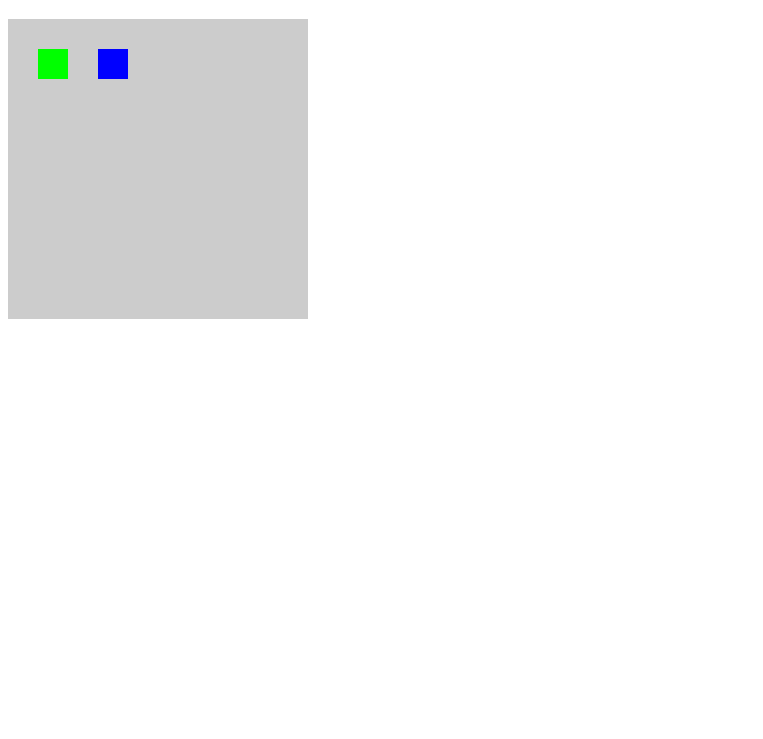
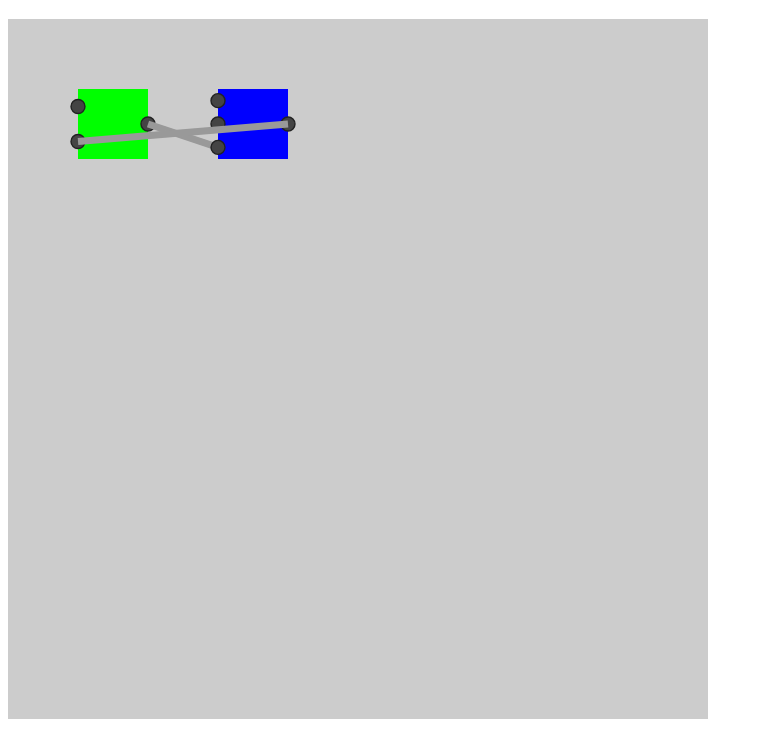
Before and after one commit to Twashi1/CircuitLogicSim, a plain HTML site: page client/index.html in a window 1280 px wide. Shown: the part 61-800 px from the top of the page, without its empty margins (0-763 px from the left). Drawn offline with Linux system fonts and the light colour scheme.

Commit message:
wire drawing

```diff
--- a/client/index.html
+++ b/client/index.html
@@ -12,7 +12,7 @@
 
 <body>
 	<h1>Testing</h1>
-	<canvas id="canvas" width="300" height="300"></canvas>
+	<canvas id="canvas" width="700" height="700"></canvas>
 	<script src="script.js"></script>
 	<script src="js/drawing.js"></script>
 </body>
--- a/client/js/drawing.js
+++ b/client/js/drawing.js
@@ -1,19 +1,77 @@
+// TODO: deal with z levels of circuits
+// TODO: draw links
+// TODO: select links and connect circuits
+
 const BACKGROUND_COLOR = "#cccccc";
-let circuits = [
+const CIRCUIT_INACTIVE_LINK_COLOR = "#444444";
+const CIRCUIT_ACTIVE_LINK_COLOR = "#888888";
+const CIRCUIT_LINK_BORDER_COLOR = "#222222";
+const CIRCUIT_LINK_WIRE_COLOR = "#999999";
+
+/*
+Expecting following fields for each circuit:
+logicalRepresentation : CIRCUIT_REPRESENTATION,
+name : str,
+inputLabels : str,
+outputLabels : str,
+color : str,
+// Position given in percentage of screen
+position : [num, num],
+// Links
+links: [
     {
+        "circuit": circuitID,
+        "input": inputIndex, // Index of an output within our circuit
+        "output": outputIndex // Index of an input within their circuit
+    }
+]
+*/
+
+let circuits = {
+    0: {
         "color": "#00ff00",
-        "position": [0.1, 0.1]
+        "position": [0.1, 0.1],
+        "inputLabels": ["a", "b"],
+        "outputLabels": ["c"],
+        "links": [
+            {
+                "circuit": 1,
+                "input": 0,
+                "output": 2
+            }
+        ]
     },
-    {
+    1: {
         "color": "#0000ff",
-        "position": [0.3, 0.1]
+        "position": [0.3, 0.1],
+        "inputLabels": ["a", "b", "c"],
+        "outputLabels": ["d"],
+        "links": [
+            {
+                "circuit": 0,
+                "input": 0,
+                "output": 1
+            }
+        ]
     }
-];
+};
 let scale = 1.0;
-let selected = -1;
+
+// Selected circuit
+let selected = null;
+// Selected link (negative value for output links)
+let selectedLink = null;
+
 let mouseX = 0;
 let mouseY = 0;
+
+let canvasWidth = 0;
+let canvasHeight = 0;
+
 const CIRCUIT_SIZE = 0.1;
+const LINK_SIZE = 0.01;
+const LINK_WIRE_WIDTH = 0.01;
+const LINK_BORDER_WIDTH = 0.2;
 
 // https://stackoverflow.com/questions/322378/javascript-check-if-mouse-button-down
 let lmbDown = 0;
@@ -32,9 +90,35 @@ function aabbContains(left1, right1, bot1, top1, px, py) {
     return px > left1 && px < right1 && py > bot1 && py < top1;
 }
 
+function circleContains(x, y, r, px, py) {
+    let dx = x - px;
+    let dy = y - py;
+
+    return dx * dx + dy * dy < r * r;
+}
+
 document.addEventListener("DOMContentLoaded", () => {
     const canvas = document.getElementById("canvas");
     const ctx = canvas.getContext("2d");
+
+    function drawLinkNode(x, y, scale, linked) {
+        ctx.beginPath();
+        ctx.arc(x * scale * canvasWidth, y * scale * canvasWidth, scale * LINK_SIZE * canvasWidth, 0, 2 * Math.PI, false);
+        ctx.fillStyle = linked ? CIRCUIT_ACTIVE_LINK_COLOR : CIRCUIT_INACTIVE_LINK_COLOR;
+        ctx.fill();
+        ctx.lineWidth = scale * LINK_SIZE * LINK_BORDER_WIDTH * canvasWidth;
+        ctx.strokeStyle = CIRCUIT_LINK_BORDER_COLOR;
+        ctx.stroke();
+    }
+
+    function drawLinkWire(x0, y0, x1, y1, scale) {
+        ctx.beginPath();
+        ctx.moveTo(x0 * scale, y0 * scale);
+        ctx.lineTo(x1 * scale, y1 * scale);
+        ctx.lineWidth = scale * LINK_WIRE_WIDTH;
+        ctx.strokeStyle = CIRCUIT_LINK_WIRE_COLOR;
+        ctx.stroke();
+    }
 
     function clearScreen() {
         const { width, height } = canvas.getBoundingClientRect();
@@ -44,16 +128,12 @@ document.addEventListener("DOMContentLoaded", () => {
     }
 
     canvas.addEventListener("mousedown", (event) => {
-        let rect = event.target.getBoundingClientRect();
-        let cursorX = (event.clientX - rect.left) / rect.width;
-        let cursorY = (event.clientY - rect.top) / rect.height;
-
-        findSelected(cursorX, cursorY);
+        findSelected();
     });
 
     // https://stackoverflow.com/questions/322378/javascript-check-if-mouse-button-down
     canvas.addEventListener("mousedown", (event) => { if (event.button == 0) ++lmbDown; });
-    canvas.addEventListener("mouseup", (event) => {if (event.button == 0) --lmbDown; });
+    canvas.addEventListener("mouseup", (event) => {if (event.button == 0) --lmbDown; selected = null; selectedLink = null; });
 
     // TODO: how does this work on mobile?
     canvas.addEventListener("mousemove", (event) => {
@@ -62,64 +142,139 @@ document.addEventListener("DOMContentLoaded", () => {
         mouseY = (event.clientY - rect.top) / rect.height;
     });
 
-    function findSelected(cursorX, cursorY) {
-        selected = -1;
-
+    function findSelected() {
         // Iterate circuits
-        for (let i = 0; i < circuits.length; i++) {
+        for (let i in circuits) {
             let currentCircuit = circuits[i];
 
+            // Check if we're clicking a link
+            let {inputPositions, outputPositions} = getLinkPositions(1.0, currentCircuit);
+
+            for (let i = 0; i < inputPositions.length; i++) {
+                let inputPos = inputPositions[i];
+
+                if (circleContains(
+                    inputPos[0],
+                    inputPos[1],
+                    LINK_SIZE * (1 + LINK_BORDER_WIDTH),
+                    mouseX,
+                    mouseY
+                )) {
+                    selectedLink = i;
+                    selected = currentCircuit;
+                }
+            }
+
+            for (let i = 0; i < outputPositions.length; i++) {
+                let outputPos = outputPositions[i];
+
+                if (circleContains(
+                    outputPos[0],
+                    outputPos[1],
+                    LINK_SIZE * (1 + LINK_BORDER_WIDTH),
+                    mouseX,
+                    mouseY
+                )) {
+                    selectedLink = -i;
+                    selected = currentCircuit;
+                }
+            }
+
             // Find circuit that was clicked on (if there was one)
-            if (aabbContains(
+            if (selectedLink == null && aabbContains(
                 currentCircuit.position[0],
                 currentCircuit.position[0] + CIRCUIT_SIZE,
                 currentCircuit.position[1],
                 currentCircuit.position[1] + getCircuitHeight(currentCircuit),
-                cursorX,
-                cursorY
+                mouseX,
+                mouseY
             )) {
                 selected = i;
-                console.log("Selected circuit!");
             }
         }
     }
 
-    /*
-    Expecting following fields for each circuit:
-    logicalRepresentation : CIRCUIT_REPRESENTATION,
-    name : str,
-    inputLabels : str,
-    outputLabels : str,
-    color : str,
-    position : [num, num], Position given in percentage of screen
-    links: [
-        {"circuit": circuitIndex},
-        {"input": inputIndex},
-        {"output": outputIndex}
-    ]
-    */
+    // Returns {left, top, width, height}
+    function getCircuitPosition(scale, circuit) {
+        let x = circuit.position[0] * scale;
+        let y = circuit.position[1] * scale;
+        let width = scale * CIRCUIT_SIZE;
+        let height = scale * getCircuitHeight();
 
-    function drawCircuit(scale, circuit, canvasWidth, canvasHeight) {
+        return {x, y, width, height};
+    }
+
+    // xOffset and yOffset in percentage of canvas
+    function calculateLinkPositions(scale, xOffset, yOffset, count) {
+        let spacing = getCircuitHeight() / count;
+        let positions = Array(count);
+
+        for (let i = 0; i < count; i++) {
+            positions[i] = [xOffset * scale, (yOffset + i * spacing + spacing / 2) * scale];
+        }
+
+        return positions;
+    }
+
+    function getLinkPositions(scale, circuit) {
+        let {x, y, width, height} = getCircuitPosition(1.0, circuit);
+
+        let inputPositions = calculateLinkPositions(scale, x, y, circuit.inputLabels.length);
+        let outputPositions = calculateLinkPositions(scale, x + width, y, circuit.outputLabels.length);
+
+        return {inputPositions, outputPositions};
+    }
+
+    function drawCircuit(scale, circuit) {
         // Calculate draw coordinates
         let x = circuit.position[0] * scale * canvasWidth;
         let y = circuit.position[1] * scale * canvasHeight;
         let width = scale * CIRCUIT_SIZE * canvasWidth;
-        let height = scale * CIRCUIT_SIZE * canvasHeight;
+        let height = scale * getCircuitHeight() * canvasHeight;
 
         ctx.fillStyle = circuit.color;
         ctx.fillRect(x, y, width, height);
+
+        // Iterate input labels and draw them
+        let {inputPositions, outputPositions} = getLinkPositions(1.0, circuit);
+
+        for (let i = 0; i < inputPositions.length; i++) {
+            let pos = inputPositions[i];
+
+            drawLinkNode(pos[0], pos[1], scale, false);
+        }
+
+        for (let i = 0; i < outputPositions.length; i++) {
+            let pos = outputPositions[i];
+
+            drawLinkNode(pos[0], pos[1], scale, false);
+        }
+
+        for (let i = 0; i < circuit.links.length; i++) {
+            let link = circuit.links[i];
+
+            let otherCircuit = circuits[link.circuit];
+            let positions = getLinkPositions(1.0, otherCircuit);
+
+            let ourNode = outputPositions[link.input];
+            // TODO: why do i have to do such a roundabout thing
+            let otherNode = positions.inputPositions[link.output];
+
+            drawLinkWire(ourNode[0], ourNode[1], otherNode[0], otherNode[1], scale * canvasWidth);
+        }
     }
 
     function drawCircuits(scale, circuits) {
-        const {width, height} = canvas.getBoundingClientRect();
-
-        for (let i = 0; i < circuits.length; i++) {
-            drawCircuit(scale, circuits[i], width, height)
+        for (let id in circuits) {
+            drawCircuit(scale, circuits[id]);
         }
     }
 
     function updateCircuitPosition() {
-        if (selected != -1 && lmbDown) {
+        canvasWidth = canvas.getBoundingClientRect().width;
+        canvasHeight = canvas.getBoundingClientRect().height;
+
+        if (selected != null && lmbDown) {
             circuits[selected].position = [mouseX - CIRCUIT_SIZE / 2, mouseY - getCircuitHeight(circuits[selected]) / 2];
         }
     }
```
